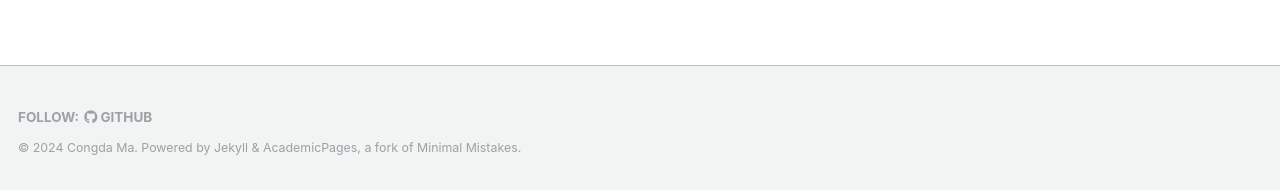
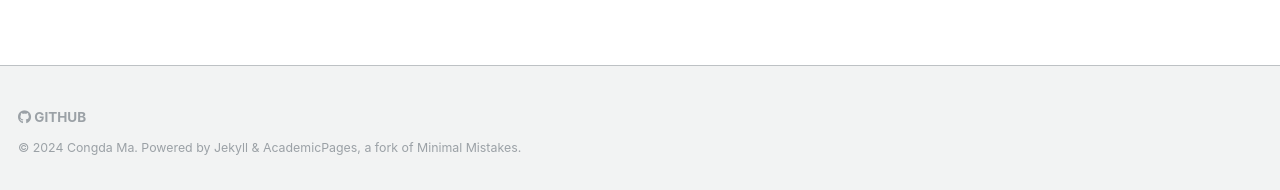
Before and after one commit to derrickmaa/derrickmaa.github.io, a Jekyll site: the page built from _pages/about.md, in a window 1280 px wide and 900 px high, scrolled down 2613 px. Shown: the part 707-897 px from the top of the window. Built offline with Jekyll 4.4.1, drawn with Linux system fonts in a browser that asks for light colours; some web fonts are replaced.

Commit message:
Update footer.html

```diff
--- a/_includes/footer.html
+++ b/_includes/footer.html
@@ -3,14 +3,8 @@
 {% if site.author.github or site.author.bitbucket or site.atom_feed.hide != true %}
 <div class="page__footer-follow">
   <ul class="social-icons">
-    {% if site.data.ui-text[site.locale].follow_label %}
-      <li><strong>{{ site.data.ui-text[site.locale].follow_label }}</strong></li>
-    {% endif %}
     {% if site.author.github %}
       <li><a href="http://github.com/{{ site.author.github }}"><i class="fab fa-github" aria-hidden="true"></i> GitHub</a></li>
-    {% endif %}
-    {% if site.author.bitbucket %}
-      <li><a href="http://bitbucket.org/{{ site.author.bitbucket }}"><i class="fab fa-bitbucket" aria-hidden="true"></i> Bitbucket</a></li>
     {% endif %}
   </ul>
 </div>
```
